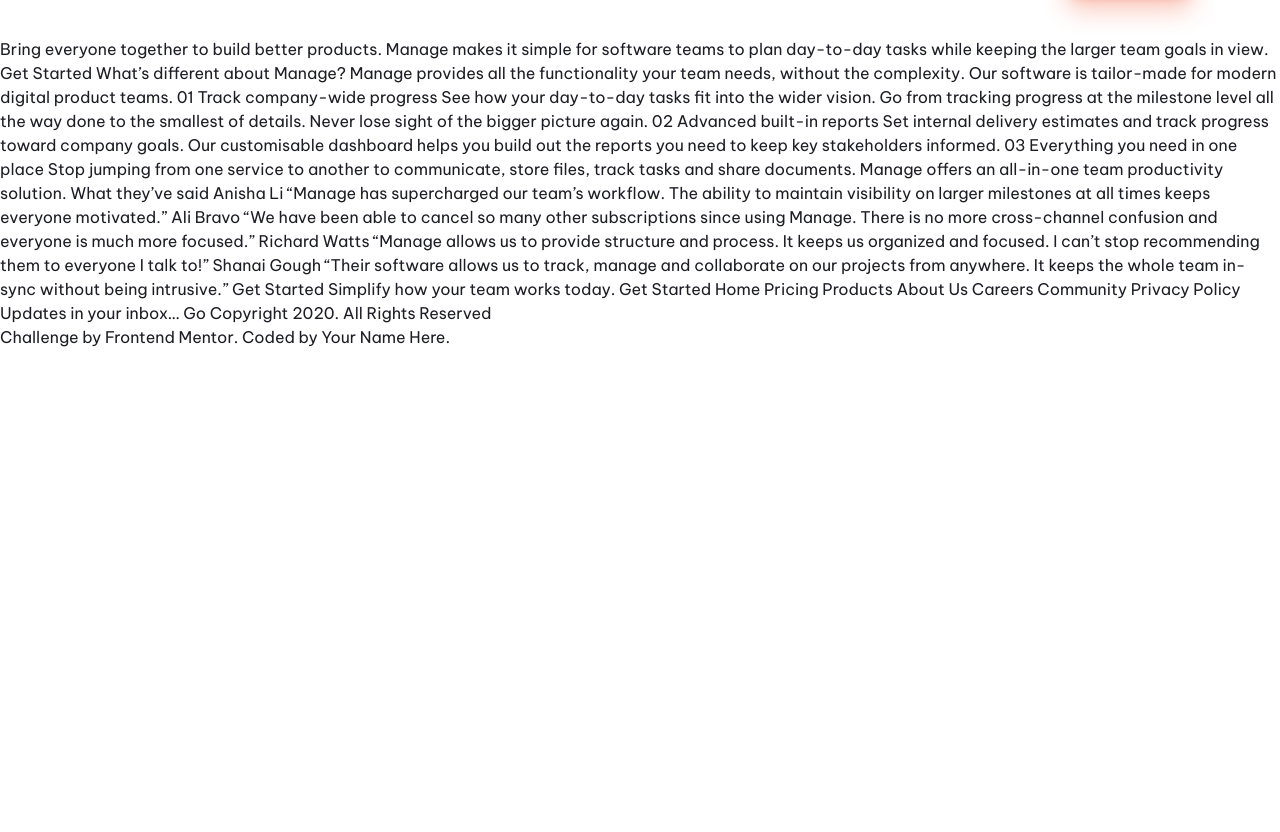
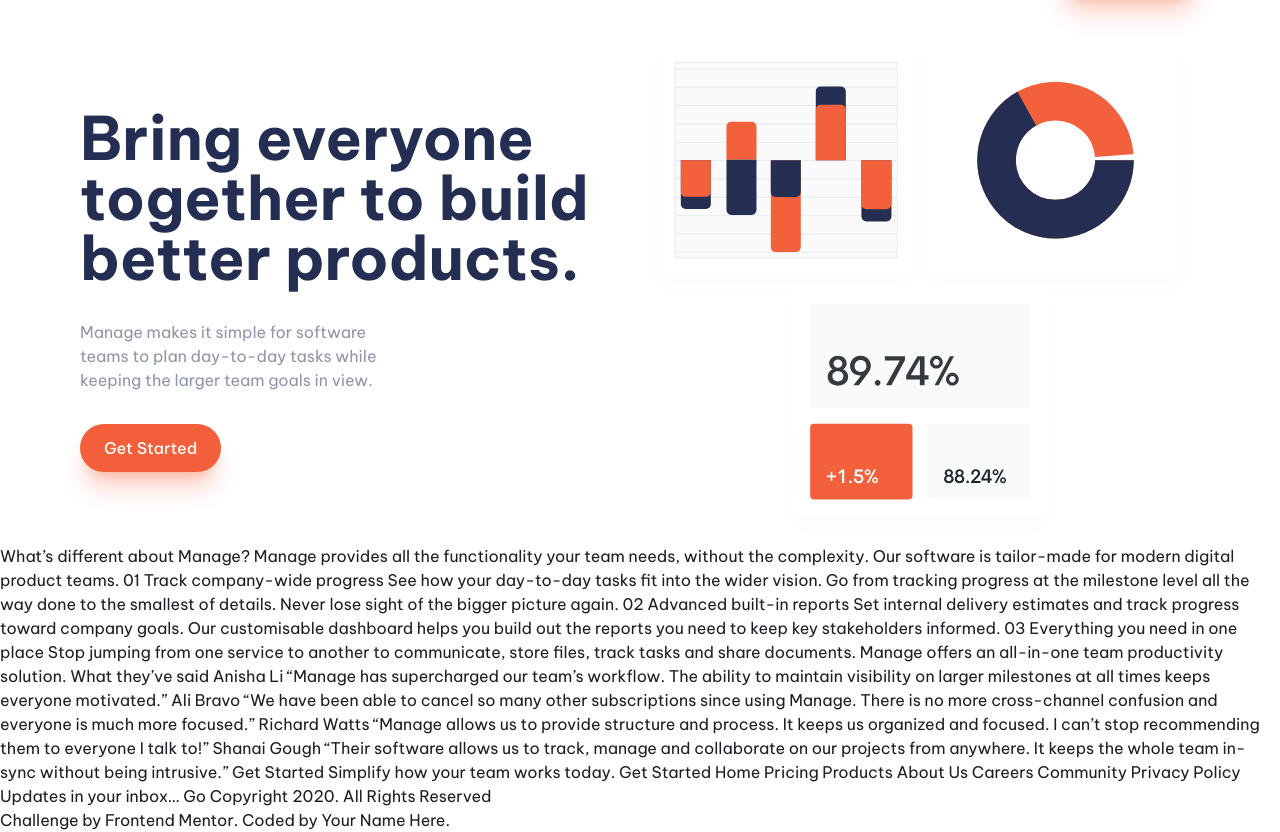
Before and after one commit to aatmaneoulmouden/manage-landing-page, a website: page index.html in a window 1280 px wide. Shown: the part 91-923 px from the top of the page. Before the commit the page ends 800 px from the top, so only its background shows below. Drawn offline with Linux system fonts and the light colour scheme.

Commit message:
Integrate and style INTRO Section

```diff
--- a/index.html
+++ b/index.html
@@ -42,28 +42,54 @@
               </li>
             </ul>
           </nav>
-          <a href="" class="cta-btn rounded-full py-3 px-6 text-very-light-gray font-medium bg-bright-red shadow-xl shadow-bright-red/30">Get Started</a>
+          <a
+            href=""
+            class="cta-btn rounded-full py-3 px-6 text-very-light-gray font-medium bg-bright-red shadow-xl shadow-bright-red/30"
+            >Get Started</a
+          >
         </div>
       </div>
     </header>
     <!-- ========== End HEADER Section ========== -->
 
-    Bring everyone together to build better products. Manage makes it simple for
-    software teams to plan day-to-day tasks while keeping the larger team goals
-    in view. Get Started What’s different about Manage? Manage provides all the
-    functionality your team needs, without the complexity. Our software is
-    tailor-made for modern digital product teams. 01 Track company-wide progress
-    See how your day-to-day tasks fit into the wider vision. Go from tracking
-    progress at the milestone level all the way done to the smallest of details.
-    Never lose sight of the bigger picture again. 02 Advanced built-in reports
-    Set internal delivery estimates and track progress toward company goals. Our
-    customisable dashboard helps you build out the reports you need to keep key
-    stakeholders informed. 03 Everything you need in one place Stop jumping from
-    one service to another to communicate, store files, track tasks and share
-    documents. Manage offers an all-in-one team productivity solution. What
-    they’ve said Anisha Li “Manage has supercharged our team’s workflow. The
-    ability to maintain visibility on larger milestones at all times keeps
-    everyone motivated.” Ali Bravo “We have been able to cancel so many other
+    <!-- ========== Start INTRO Section ========== -->
+    <section id="intro">
+      <div class="container">
+        <div class="flex justify-between items-center">
+          <div class="flex-1 flex flex-col gap-8">
+            <h1 class="text-6xl text-dark-blue font-bold">Bring everyone together to build better products.</h1>
+            <p class="text-dark-grayish-blue max-w-[60%]">
+              Manage makes it simple for software teams to plan day-to-day tasks
+              while keeping the larger team goals in view.
+            </p>
+            <a href="" class="cta-btn rounded-full py-3 px-6 text-very-light-gray font-medium bg-bright-red shadow-xl shadow-bright-red/30 block w-fit">Get Started</a>
+          </div>
+          <div class="flex-1">
+            <img
+              src="./assets/images/illustration-intro.svg"
+              alt="Manage landing page"
+              class="w-full"
+            />
+          </div>
+        </div>
+      </div>
+    </section>
+    <!-- ========== End INTRO Section ========== -->
+
+    What’s different about Manage? Manage provides all the functionality your
+    team needs, without the complexity. Our software is tailor-made for modern
+    digital product teams. 01 Track company-wide progress See how your
+    day-to-day tasks fit into the wider vision. Go from tracking progress at the
+    milestone level all the way done to the smallest of details. Never lose
+    sight of the bigger picture again. 02 Advanced built-in reports Set internal
+    delivery estimates and track progress toward company goals. Our customisable
+    dashboard helps you build out the reports you need to keep key stakeholders
+    informed. 03 Everything you need in one place Stop jumping from one service
+    to another to communicate, store files, track tasks and share documents.
+    Manage offers an all-in-one team productivity solution. What they’ve said
+    Anisha Li “Manage has supercharged our team’s workflow. The ability to
+    maintain visibility on larger milestones at all times keeps everyone
+    motivated.” Ali Bravo “We have been able to cancel so many other
     subscriptions since using Manage. There is no more cross-channel confusion
     and everyone is much more focused.” Richard Watts “Manage allows us to
     provide structure and process. It keeps us organized and focused. I can’t
```
Also changed, not shown: assets/css/style.css.
